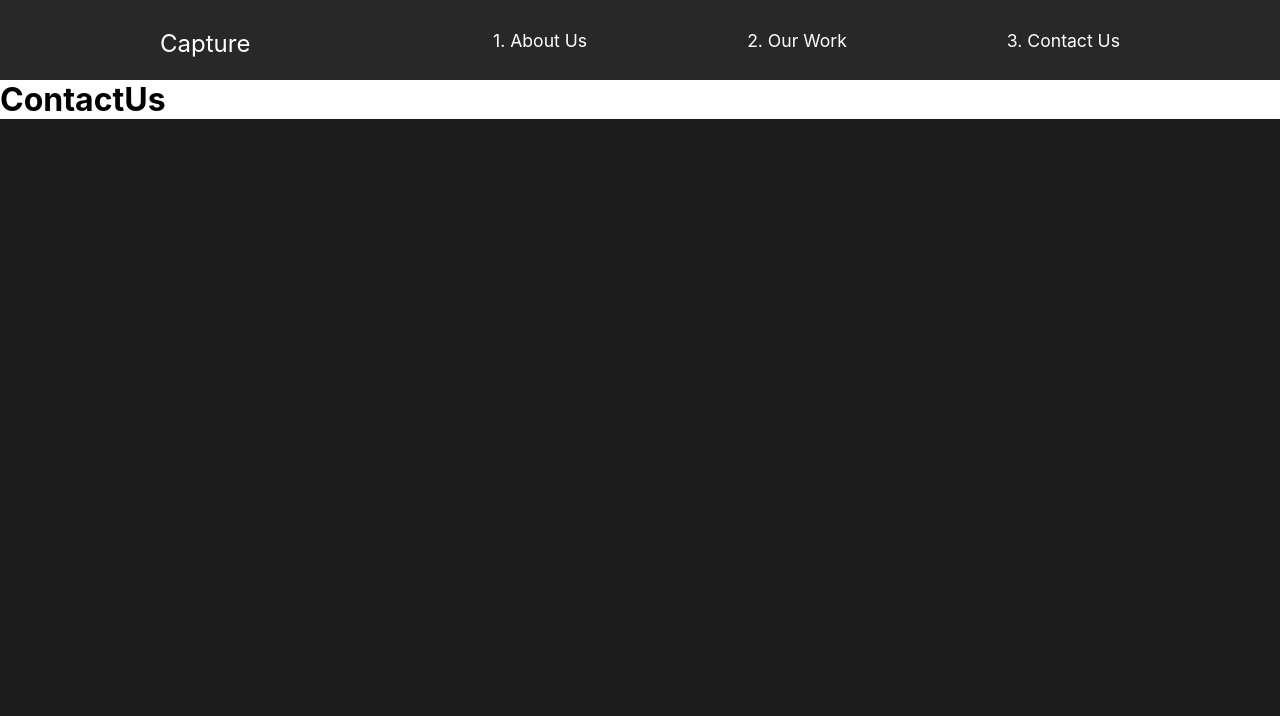
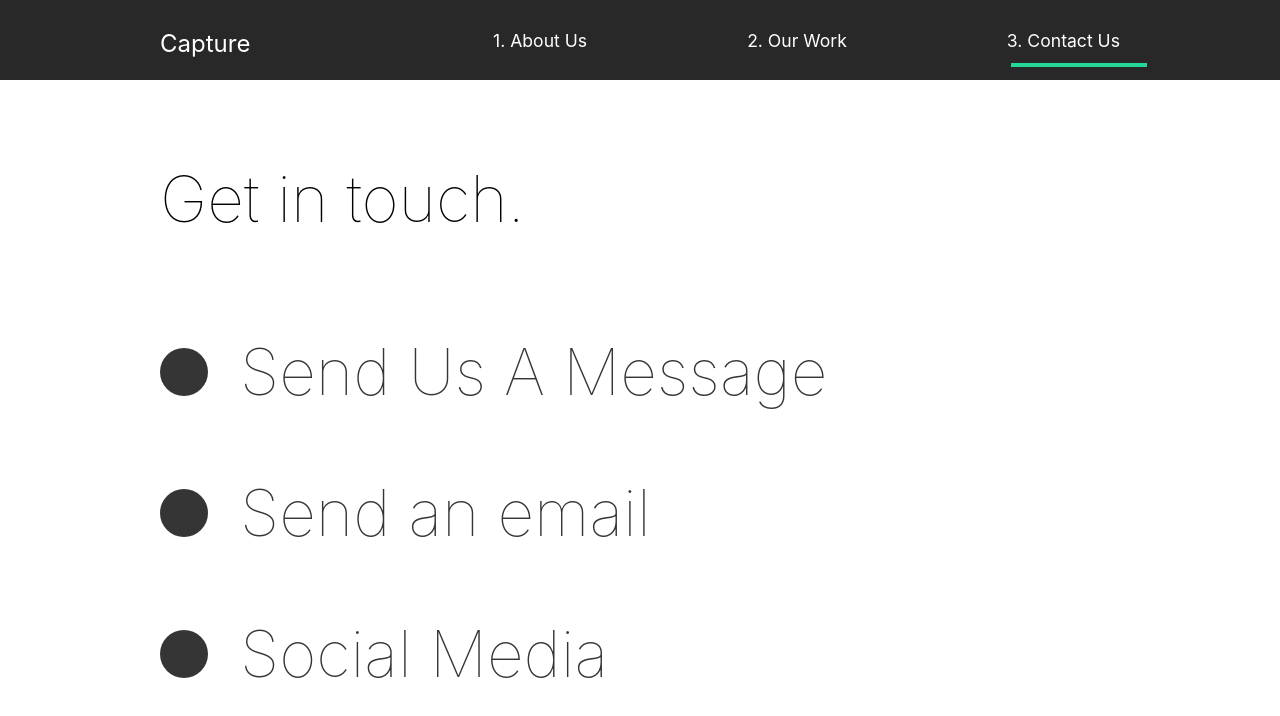
Before and after one commit to HenryMGit/Henry-Portfolio, a React (Create React App) app: page /contact in a window 1280 px wide. Shown: the top 716 px of the page. Built offline with nearby package versions, Linux system fonts and the light colour scheme.

Commit message:
16.  FIxed some glitches

```diff
--- a/src/App.js
+++ b/src/App.js
@@ -8,6 +8,7 @@
 import ContactUs from './pages/ContactUs';
 import OurWork from './pages/OurWork';
 import MovieDetail from './pages/MovieDetail';
+
 //Router
 import {Switch, Route, useLocation } from 'react-router-dom';
 
--- a/src/components/GlobalStyle.js
+++ b/src/components/GlobalStyle.js
@@ -10,6 +10,7 @@
     body{
         background: #1b1b1b;
         font-family: 'Inter', sans-serif;
+        overflow-x: hidden;
     }
 
     button{
--- a/src/components/Nav.js
+++ b/src/components/Nav.js
@@ -1,23 +1,36 @@
 import styled from 'styled-components';
-import { Link } from 'react-router-dom';
+import { motion } from 'framer-motion';
+import { Link, useLocation } from 'react-router-dom';
+
 
 const Nav = () =>{
+    const { pathname } = useLocation();
     return(
         <StyledNav>
             <h1>
                <Link id="logo" to="/">Capture</Link>
+
             </h1>
             <ul>
                 <li>
                     <Link to ="/">1. About Us</Link>
+                    <Line  transition ={{duration: 0.75}}
+                        initial={{width:'0%'}}
+                        animate={{width: pathname ==='/' ? '50%': '0%'}}/>
                 </li>
 
                 <li>
                     <Link to="/work">2. Our Work</Link>
+                    <Line  transition ={{duration: 0.75}}
+                        initial={{width:'0%'}}
+                        animate={{width: pathname ==='/work' ? '50%': '0%'}}/>
                 </li>
 
                 <li>
                     <Link to="/contact">3. Contact Us</Link>
+                    <Line  transition ={{duration: 0.75}}
+                        initial={{width:'0%'}}
+                        animate={{width: pathname ==='/contact' ? '50%': '0%'}}/>
                 </li>
             </ul>
         </StyledNav>
@@ -32,6 +45,9 @@
     align-items: center;
     padding: 1rem 10rem;
     background: #282828;
+    position: sticky;
+    top:0;
+    z-index: 10;
 
     a{
         color:white;
@@ -54,4 +70,13 @@
     }
 `;
 
+const Line = styled(motion.div)`
+    height: 0.3rem;
+    background:#23d997;
+    width: 0%;
+    position: absolute;
+    bottom: -80%;
+    left: 60%;
+`;
+
 export default Nav;
--- /dev/null
+++ b/src/components/ScrollTop.js
@@ -0,0 +1,16 @@
+import { useEffect } from 'react';
+import { useLocation } from 'react-router-dom';
+
+const ScrollTop = () => {
+    const { pathname } = useLocation();
+    useEffect(() => {
+        window.scroll({
+            top: 0,
+            left: 0,
+        })
+    }, [pathname])
+
+    return null;
+};
+
+export  default ScrollTop;
--- a/src/pages/About.js
+++ b/src/pages/About.js
@@ -6,12 +6,15 @@
 //Animations
 import { motion } from 'framer-motion';
 import { pageAnimation } from '../animation';
+
+import ScrollTop from '../components/ScrollTop';
 const About = () =>{
     return (
         <motion.div variants={pageAnimation} initial="hidden" animate="show" exit="exit">
             <AboutSection />
             <ServicesSection/>
             <FaqSection />
+            <ScrollTop />
         </motion.div>
     );
 }
--- a/src/pages/ContactUs.js
+++ b/src/pages/ContactUs.js
@@ -1,15 +1,75 @@
 
 //Animations
 import { motion } from 'framer-motion';
-import { pageAnimation } from '../animation';
+import { pageAnimation, titleAnim } from '../animation';
 
+//Styles
+import styled from 'styled-components';
 
 const ContactUs = () =>{
     return(
-        <motion.div variants={pageAnimation} initial="hidden" animate="show" exit="exit" style={{background:"#fff"}}>
-            <h1>ContactUs</h1>
-        </motion.div>
+        <ContactStyle variants={pageAnimation} initial="hidden" animate="show" exit="exit" style={{background:"#fff"}}>
+            <Title>
+                <Hide>
+                    <motion.h2 variants={titleAnim}>Get in touch.</motion.h2>
+                </Hide>
+            </Title>
+            <div>
+                <Hide>
+                    <Social variants ={titleAnim}>
+                        <Circle/>
+                        <h2>Send Us A Message</h2>
+                    </Social>
+                </Hide>
+
+                <Hide>
+                    <Social variants ={titleAnim}>
+                        <Circle/>
+                        <h2>Send an email</h2>
+                    </Social>
+                </Hide>
+
+                <Hide>
+                    <Social variants ={titleAnim}>
+                        <Circle/>
+                        <h2>Social Media</h2>
+                    </Social>
+                </Hide>
+
+            </div>
+        </ContactStyle>
     );
 }
 
+
+const ContactStyle = styled(motion.div)`
+    padding: 5rem 10rem;
+    color: #353535;
+    min-height: 90vh;
+`;
+
+const Title = styled.div`
+    margin-bottom: 4rem;
+    color: black;
+`;
+
+const Hide = styled.div`
+    overflow: hidden;
+`;
+
+const Circle = styled.div`
+    border-radius: 50%;
+    width: 3rem;
+    height: 3rem;
+    background :#353535;
+`;
+
+const Social  = styled(motion.div)`
+    display: flex;
+    align-items: center;
+    h2{
+        margin: 2rem;
+    }
+`;
+
 export default ContactUs;
--- a/src/pages/OurWork.js
+++ b/src/pages/OurWork.js
@@ -7,6 +7,7 @@
 import goodtimes from '../img/goodtimes-small.png';
 
 import { Link } from 'react-router-dom';
+import ScrollTop from '../components/ScrollTop';
 
 //Animations
 import { motion } from 'framer-motion';
@@ -53,6 +54,7 @@
                     </Hide>
                 </Link>
             </Movie>
+            <ScrollTop />
         </Work>
     );
 }
```
Also changed, not shown: 1 other file (tests, documents, lock files or other folders).
